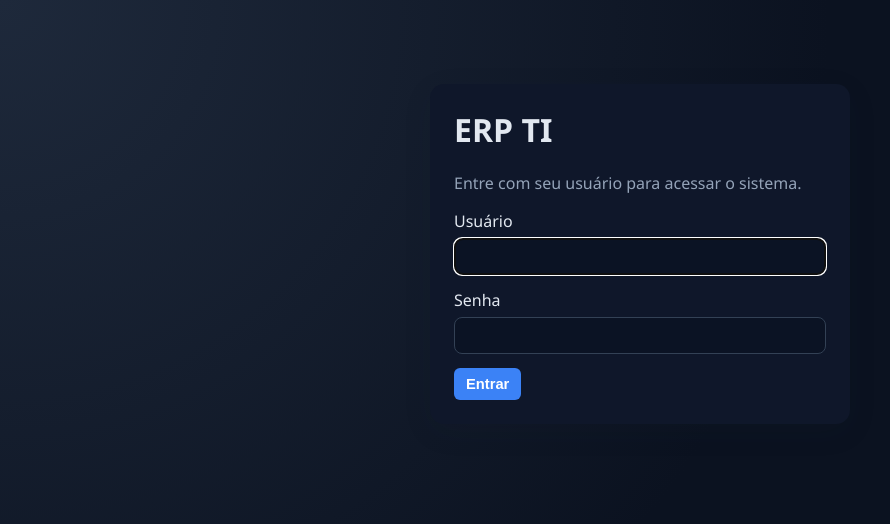
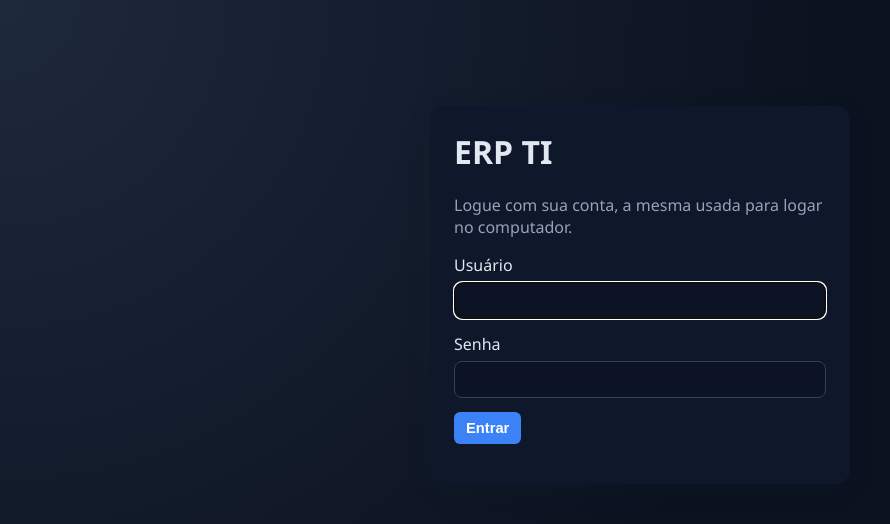
Before and after one commit to fabianopolone123/ERP-TI-WEB, a Django app: page /login/ in a window 1280 px wide. Shown: the top 524 px of the page, without its empty margins (0-890 px from the left). Before the commit the page ends 400 px from the top, so only its background shows below. Run offline with Django 5.2, Linux system fonts and the light colour scheme.

Commit message:
ajusta texto e acentos da tela de login

```diff
--- a/templates/auth/login.html
+++ b/templates/auth/login.html
@@ -5,7 +5,7 @@
 {% block content %}
 <div class="card" style="max-width: 420px; margin: 60px auto;">
     <h1>ERP TI</h1>
-    <p class="muted">Entre com seu usuário para acessar o sistema.</p>
+    <p class="muted">Logue com sua conta, a mesma usada para logar no computador.</p>
 
     <form method="post">
         {% csrf_token %}
```
